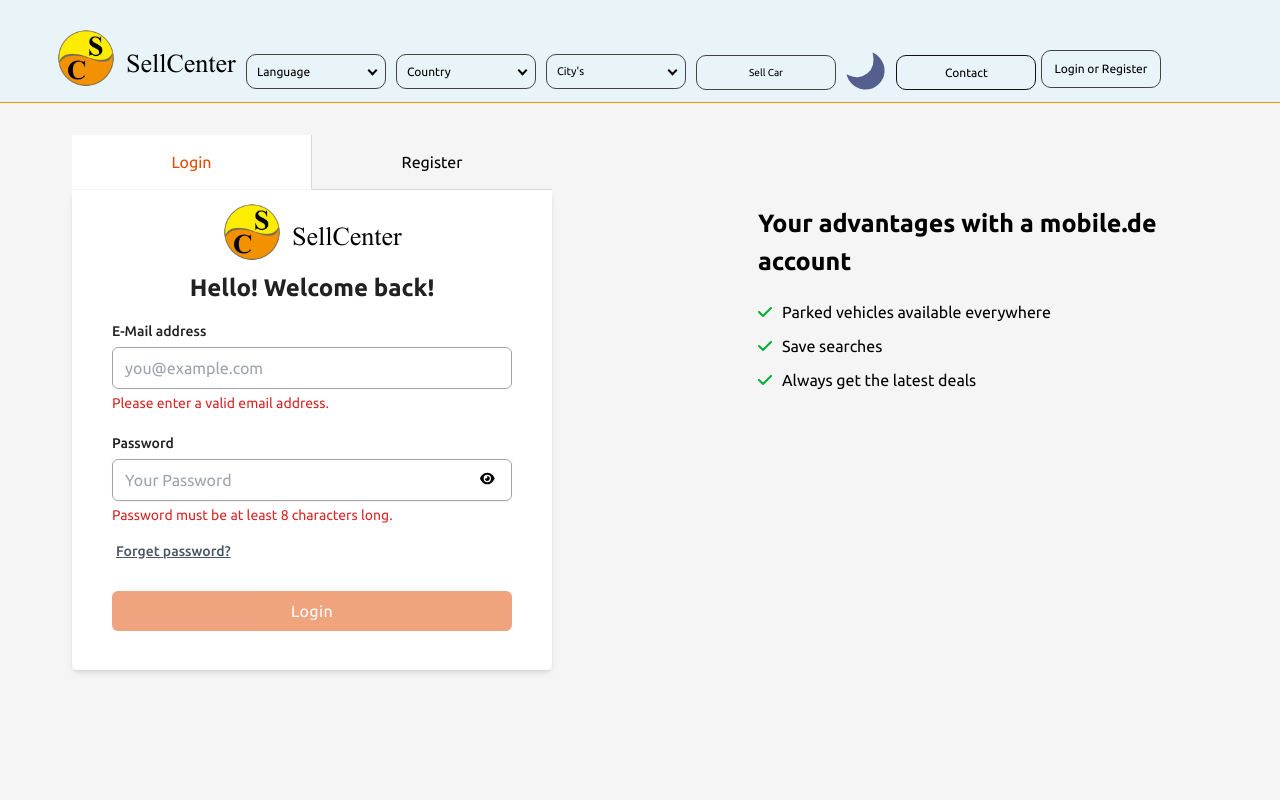
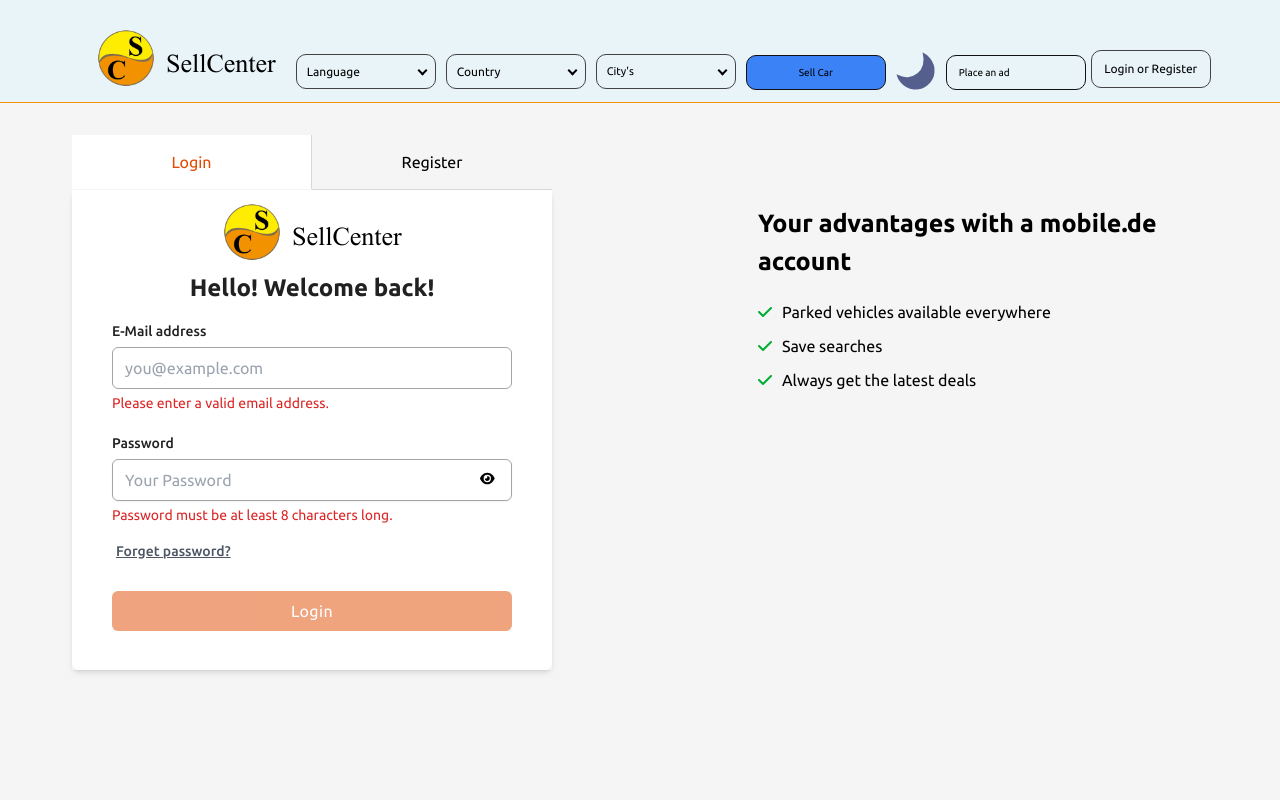
Before and after one commit to Deryjon/mobile-de, a Vue app: page /login in a window 1280 px wide. Shown: the top 800 px of the page. Built offline with nearby package versions, Linux system fonts and the light colour scheme; what vue3-geolocation would draw is missing.

Commit message:
feat: add changes (2023-09-02, 21:49)

```diff
--- a/src/layouts/HeaderLayout/HeaderLayout.vue
+++ b/src/layouts/HeaderLayout/HeaderLayout.vue
@@ -3,9 +3,9 @@
     class=""
     :class="{ 'bg-[#93b7c2]': isDarkMode, 'bg-[#e8f4f8]': !isDarkMode }"
   >
-    <v-container class="flex z-50 items-center   "
-		:class="{  'gap-[125px] max-w-[1150px]': hasToken,
-      'gap-[0px] max-w-[1220px]': !hasToken,  }"
+    <v-container class="flex z-50 items-center  "
+		:class="{  'gap-[115px] max-w-[1150px]': hasToken,
+      'gap-[20px] max-w-[1140px]': !hasToken,  }"
 		>
       <HeaderLogo class="" />
 
--- a/src/layouts/HeaderLayout/components/HeaderActions.vue
+++ b/src/layouts/HeaderLayout/components/HeaderActions.vue
@@ -404,8 +404,8 @@
         </div> -->
     </div>
     <button
-      class="dropdown-input mt-[22px] mark_input bg-transparent mark-select w-[180px] lg:w-[150px] xl:w-[140px] h-[35px] outline-none rounded-[10px] py-[6px] px-4 font-normal pr-[30px] text-[10px] lg:text-[10px]"
-      :class="{ 'bg-white': isDarkMode, 'bg-gray-800': isDarkMode }"
+      class=" bg-blue-500 mt-[22px] mark_input mark-select w-[180px] lg:w-[150px] xl:w-[140px] h-[35px] outline-none rounded-[10px] py-[6px] px-4 font-normal pr-[30px] text-[10px] lg:text-[10px]"
+      :class="{ 'bg-blue-500': isDarkMode, 'bg-transparent': isDarkMode }"
     >
       {{ $t("message.header.sell") }}
     </button>
--- a/src/layouts/HeaderLayout/components/HeaderContact.vue
+++ b/src/layouts/HeaderLayout/components/HeaderContact.vue
@@ -1,6 +1,6 @@
 <template>
   <button
-    class="bg-transparent mark-select w-[180px] lg:w-[150px] xl:w-[140px] h-[35px] outline-none rounded-[10px] py-[8px] px-12 font-normal  text-[10px] lg:text-[12px] mt-[42px]"
+    class="bg-transparent mark-select w-[180px] lg:w-[150px] xl:w-[140px] h-[35px] outline-none rounded-[10px] py-[9px] px-3 font-normal  text-[10px] lg:text-[10px] mt-[42px]"
     :class="{ 'bg-white': isDarkMode, 'bg-gray-800': isDarkMode }"
   >
     {{ $t("message.header.contact") }}
--- a/src/locales/en/index.js
+++ b/src/locales/en/index.js
@@ -3,7 +3,7 @@ export default {
     header: {
       sell: "Sell Car",
       login: "Login or Register",
-      contact: "Contact",
+      contact: "Place an ad",
     },
     selects: {
       mark: "Mark",
--- a/src/locales/fr/index.js
+++ b/src/locales/fr/index.js
@@ -3,7 +3,7 @@ export default {
     header: {
       sell: "Vendre",
       login: "Connexion ou Inscription",
-      contact: "Contact",
+      contact: "Passer une annonce",
     },
     selects: {
       mark: "Marquer",
--- a/src/locales/gr/index.js
+++ b/src/locales/gr/index.js
@@ -3,7 +3,7 @@ export default {
     header: {
       sell: "Auto verkaufen",
       login: "Anmelden oder Registrieren",
-      contact: "Kontakt",
+      contact: "Anzeige aufgeben",
     },
     selects: {
       mark: "Markieren",
--- a/src/locales/pol/index.js
+++ b/src/locales/pol/index.js
@@ -3,7 +3,7 @@ export default {
     header: {
       sell: "Sprzedać samochód",
       login: "Zaloguj się lub zarejestruj",
-      contact: "Kontakt",
+      contact: "Umieść ogłoszenie",
     },
     selects: {
       mark: "Ocena",
--- a/src/locales/ru/index.js
+++ b/src/locales/ru/index.js
@@ -3,7 +3,7 @@ export default {
     header: {
       sell: "Продайте автомобиль",
       login: "Войдите или зарегистрируйтесь",
-      contact: "Контакт",
+      contact: "Разместить объявление",
     },
     selects: {
       mark: "Марка",
--- a/src/locales/sp/index.js
+++ b/src/locales/sp/index.js
@@ -3,7 +3,7 @@ export default {
     header: {
       sell: "vender coche",
       login: "Inicie sesión o regístrese",
-      contact: "Сontacto",
+      contact: "Colocar un anuncio",
     },
     selects: {
       mark: "Marca",
--- a/src/locales/sw/index.js
+++ b/src/locales/sw/index.js
@@ -3,7 +3,7 @@ export default {
     header: {
       sell: "Sälja bil",
       login: "Logga in eller registrera dig",
-      contact: "Kontakt",
+      contact: "Lägg in annons",
     },
     selects: {
       mark: "Mark",
```
